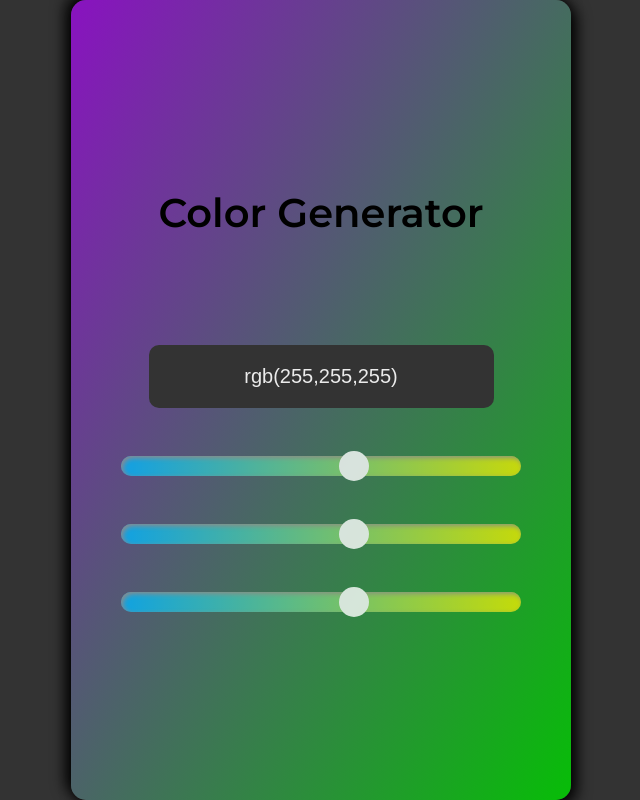
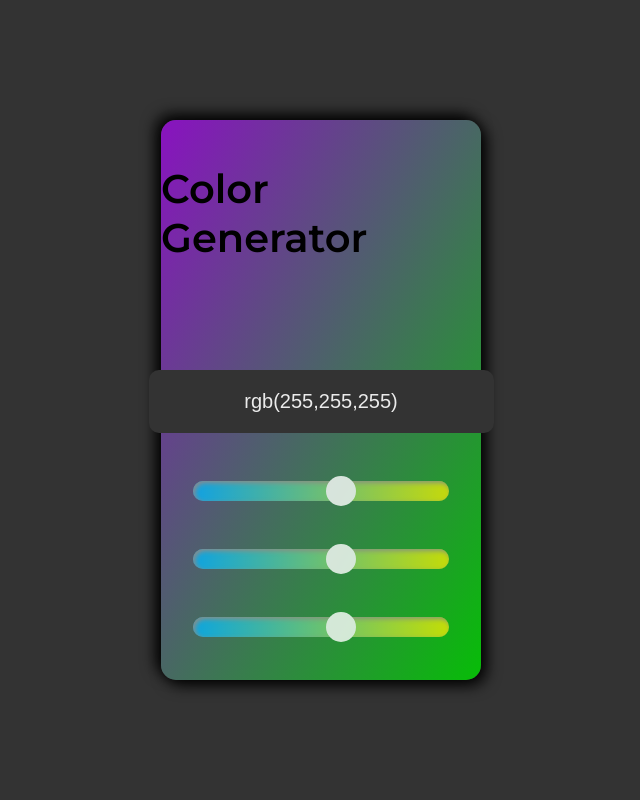
Before and after one commit to F4eNn/Color-Generator__JS-practice, a plain HTML site: page index.html in a window 1280 px wide. Shown: the whole page, without its empty margins (319-959 px from the left). Drawn offline with Linux system fonts and the light colour scheme.

Commit message:
fixed problem on phones

```diff
--- a/index.html
+++ b/index.html
@@ -20,7 +20,7 @@
 
         <h1>Color Generator</h1>
 
-        <input type="text" value="rgb(255,255,255)" id="main" class="main-input">
+        <input type="text" value="rgb(255,255,255)" id="main" class="main-input" disabled>
         <input type="range" min="0" max="255" value="150" class="red">
         <input type="range" min="0" max="255" value="150" class="green">
         <input type="range" min="0" max="255" value="150" class="blue">
--- a/script.js
+++ b/script.js
@@ -16,6 +16,16 @@ const mainColor = () => {
 	body.style.backgroundColor = `${color.value}`
 }
 
+const copyRgb =  () =>  {
+	color.select()
+	color.setSelectionRange(0, 3)
+	navigator.clipboard.writeText(color.value);
+}
+
+copyRgb()
+
+
+
 red.addEventListener('input', mainColor)
 green.addEventListener('input', mainColor)
 blue.addEventListener('input', mainColor)
--- a/style.css
+++ b/style.css
@@ -19,14 +19,14 @@ p {
 	font-size: 60px;
 }
 .box {
-	height: 800px;
-	width: 500px;
+	height: 60%;
+	width: 80%;
 	display: flex;
 	flex-direction: column;
 	justify-content: center;
 	align-items: center;
 	border-radius: 15px;
-	gap: 3rem;
+	gap: 2rem;
 	background: linear-gradient(120deg, rgb(137, 18, 192), rgb(7, 189, 7));
 	box-shadow: 5px 5px 15px #000, -5px -5px 15px #000;
 }
@@ -52,32 +52,45 @@ p {
 }
 .main-input {
 	padding: 20px 40px;
-	font-size: 20px;
+	font-size: 14px;
 	background-color: #333;
 	color: #ebebeb;
 	text-align: center;
 	border: none;
+	cursor:text;
 	border-radius: 10px;
 }
 .red::-moz-range-thumb,
 .blue::-moz-range-thumb,
-.green::-moz-range-thumb{
-
+.green::-moz-range-thumb {
 	height: 30px;
 	width: 30px;
 	border-radius: 50%;
 }
-input::-webkit-slider-thumb{
+input::-webkit-slider-thumb {
 	appearance: none;
 	height: 30px;
 	width: 30px;
 	background-color: #fff;
 	border-radius: 50%;
-
 }
 
-
-h1{
+h1 {
+	font-size: 25px;
+	margin-bottom: 40px;
+}
+@media (min-width: 996px) {
+	.box {
+		height: 70%;
+		gap: 3rem;
+		width: 25%;
+	}
+	.main-input {
+		padding: 20px 40px;
+		font-size: 20px;
+	}
+	h1 {
 		font-size: 40px;
 		margin-bottom: 60px;
 	}
+}
```
Lines whose indentation alone changed are shown as unchanged.
